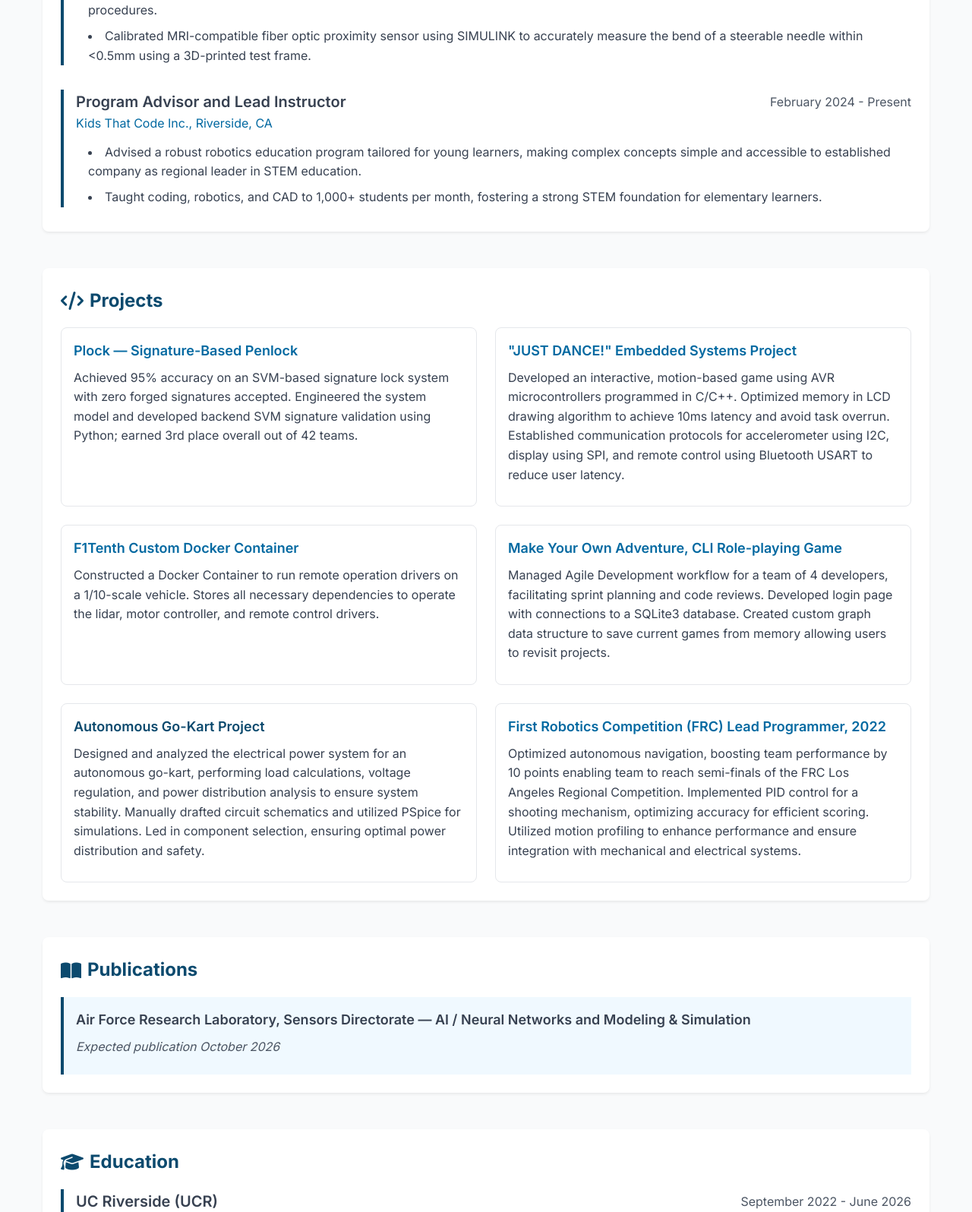
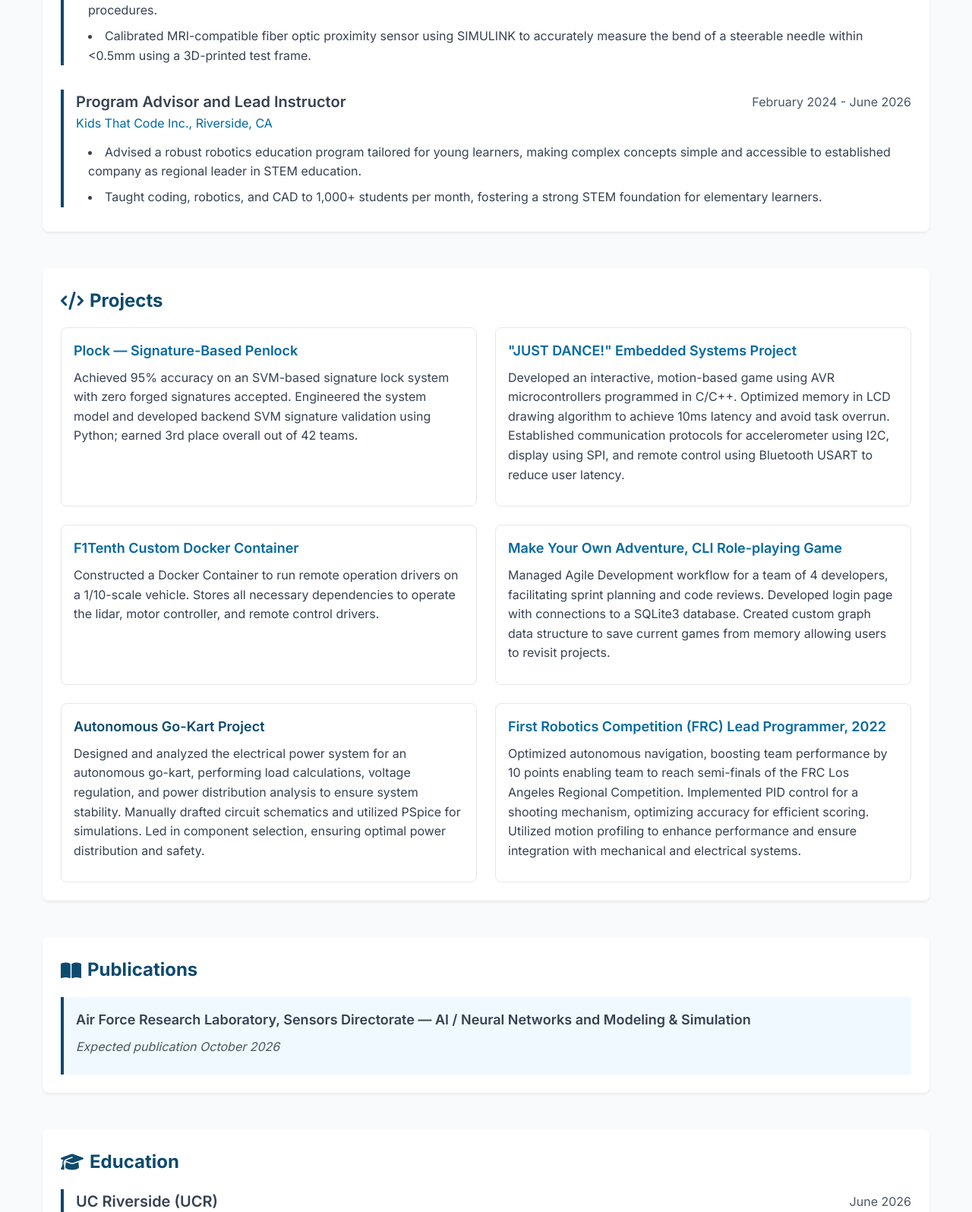
Before and after one commit to nander100/nander100.github.io, a plain HTML site: page index.html in a window 1280 px wide. Shown: the part 1764-3360 px from the top of the page at 76% size. Drawn offline with Linux system fonts and the light colour scheme.

Commit message:
added more dates

```diff
--- a/index.html
+++ b/index.html
@@ -196,7 +196,7 @@
                 <a href = "https://kidsthatcode.org/" target="_blank">Kids That Code Inc., Riverside, CA</a>
               </p>
             </div>
-            <p class="period">February 2024 - Present</p>
+            <p class="period">February 2024 - June 2026</p>
           </div>
           <ul class="responsibilities">
             <li>Advised a robust robotics education program tailored for young learners, making complex concepts simple and accessible to established company as regional leader in STEM education.</li>
@@ -267,7 +267,7 @@
               <h3>UC Riverside (UCR)</h3>
               <p class="degree">BS in Electrical Engineering and Computer Science</p>
             </div>
-            <p class="period">September 2022 - June 2026</p>
+            <p class="period">June 2026</p>
           </div>
           <ul class="education-details">
             <li>B.S. in Electrical Engineering: 3.5/4.0</li>
```
